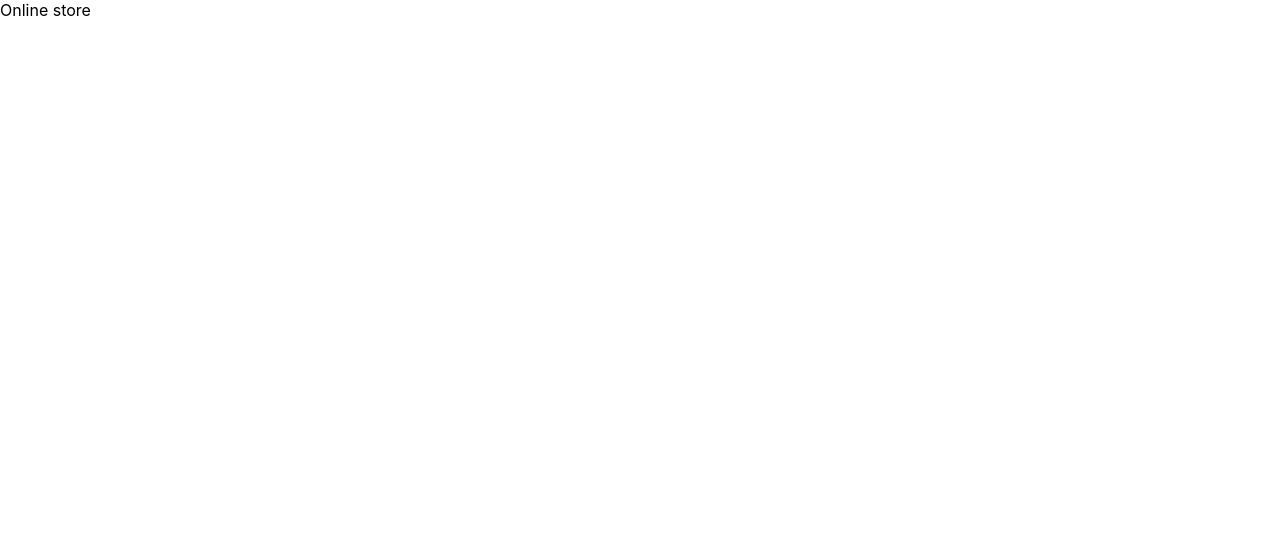
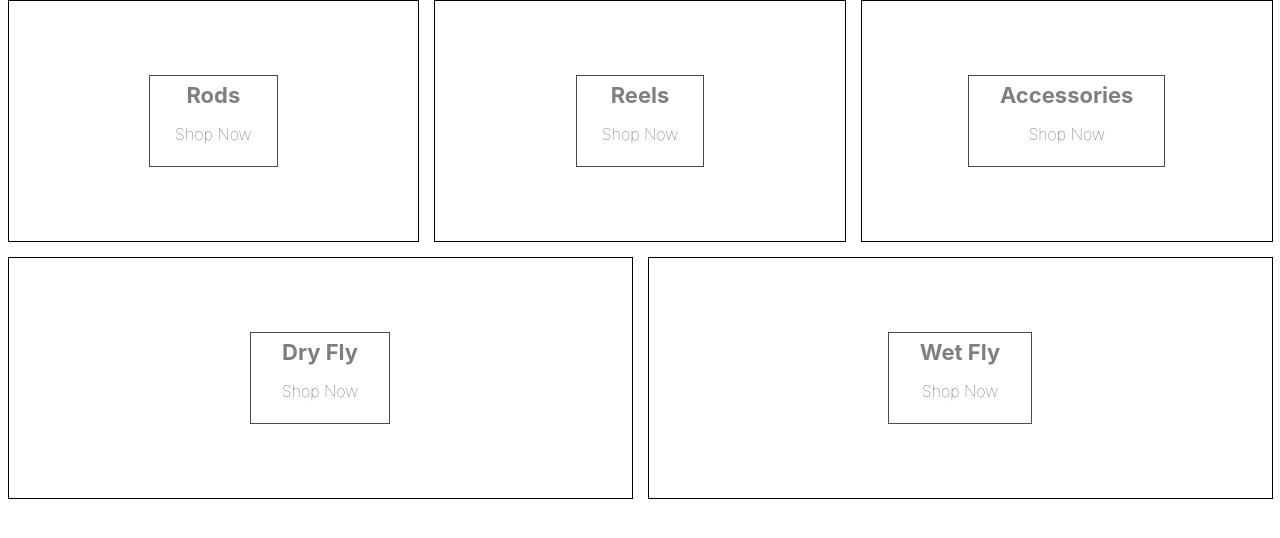
Before and after one commit to miroa88/online-shop, a React (Create React App) app: page / in a window 1280 px wide. Shown: the top 538 px of the page. Built offline with nearby package versions, Linux system fonts and the light colour scheme.

Commit message:
creating categories and scss styling

```diff
--- a/package.json
+++ b/package.json
@@ -9,6 +9,7 @@
     "react": "^18.2.0",
     "react-dom": "^18.2.0",
     "react-scripts": "5.0.1",
+    "sass": "^1.58.3",
     "web-vitals": "^2.1.4"
   },
   "scripts": {
--- a/src/App.js
+++ b/src/App.js
@@ -1,10 +1,44 @@
 
+import './categories.style.scss';
 
 const App = () => {
+  const categories = [
+    {
+      id: 1,
+      title: 'Rods'
+    },
+    {
+      id: 2,
+      title: 'Reels'
+    },
+    {
+      id: 3,
+      title: 'Accessories'
+    },
+    {
+      id: 4,
+      title: 'Dry Fly'
+    },
+    {
+      id: 5,
+      title: 'Wet Fly'
+    }
+  ]
+
   return (
-    <div>
-      Online store
-
+    <div className="categories-container">
+      {categories.map(category => (
+        <div key={category.id} className="category-container">
+          {/* <img /> */}
+          <div className="background-image-container">
+          </div>
+          <div className="category-body-container">
+            <h2>{category.title}</h2>
+            <p>Shop Now</p>
+          </div>
+        </div>
+        )
+       )}
     </div>
   );
 }
--- /dev/null
+++ b/src/categories.style.scss
@@ -0,0 +1,75 @@
+.categories-container {
+    width: 100%;
+    display: flex;
+    flex-wrap: wrap;
+    justify-content: space-between;
+}
+
+.category-container {
+  min-width: 30%;
+  height: 240px;
+  flex: 1 1 auto;
+  display: flex;
+  align-items: center;
+  justify-content: center;
+  border: 1px solid black;
+  margin: 0 7.5px 15px;
+  overflow: hidden;
+
+  &:hover {
+    cursor: pointer;
+
+    & .background-image {
+      transform: scale(1.1);
+      transition: transform 6s cubic-bezier(0.25, 0.45, 0.45, 0.95);
+    }
+
+    & .category-body-container {
+      opacity: 0.9;
+    }
+  }
+
+  &.large {
+    height: 380px;
+  }
+
+  &:first-child {
+    margin-right: 7.5px;
+  }
+
+  &:last-child {
+    margin-left: 7.5px;
+  }
+
+  .background-image {
+    width: 100%;
+    height: 100%;
+    background-size: cover;
+    background-position: center;
+  }
+
+  .category-body-container {
+    height: 90px;
+    padding: 0 25px;
+    display: flex;
+    flex-direction: column;
+    align-items: center;
+    justify-content: center;
+    border: 1px solid black;
+    background-color: white;
+    opacity: 0.7;
+    position: absolute;
+
+    h2 {
+      font-weight: bold;
+      margin: 0 6px 0;
+      font-size: 22px;
+      color: #4a4a4a;
+    }
+
+    p {
+      font-weight: lighter;
+      font-size: 16px;
+    }
+  }
+}
```
Also changed, not shown: 2 other files (tests, documents, lock files or other folders).
